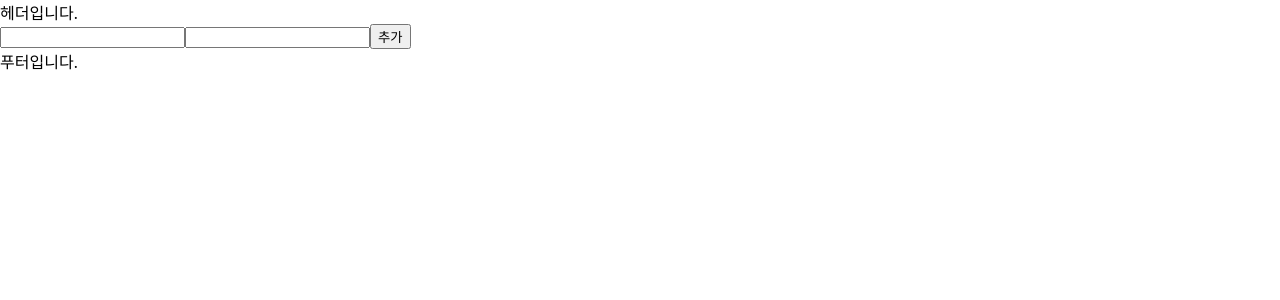
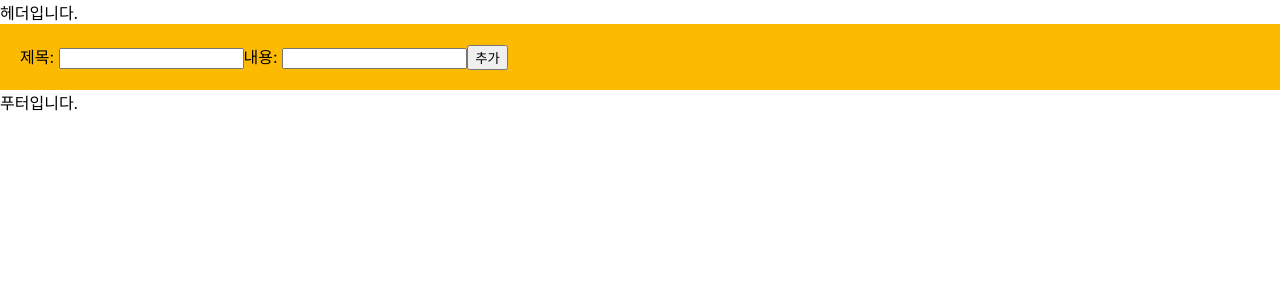
Before and after one commit to waterfist/TodoApp01, a React (Create React App) app: page / in a window 1280 px wide. Shown: the top 300 px of the page. Built offline with nearby package versions, Linux system fonts and the light colour scheme.

Commit message:
Input detach01

```diff
--- a/src/App.jsx
+++ b/src/App.jsx
@@ -1,17 +1,20 @@
 import Header from "./components/Header";
+import Input from "./components/Input";
 import "./App.css";
 
 function App() {
   return (
     <div>
       <Header></Header>
-      <main>
+      <main
+        style={{
+          padding: "20px",
+          backgroundColor: "#fcba03",
+        }}
+      >
         {/* input 관련된 것 */}
-        <section>
-          <input />
-          <input />
-          <button>추가</button>
-        </section>
+        <Input />
+
         {/* Todo 관련된 것 */}
       </main>
       <footer>푸터입니다.</footer>
--- a/src/components/Input.jsx
+++ b/src/components/Input.jsx
@@ -0,0 +1,15 @@
+import React from "react";
+
+const Input = () => {
+  return (
+    <div>
+      <section>
+        제목: <input />
+        내용: <input />
+        <button>추가</button>
+      </section>
+    </div>
+  );
+};
+
+export default Input;
```
Also changed, not shown: src/components/Todo.jsx (+9 -0 lines), src/components/TodoList.jsx (+9 -0 lines).
